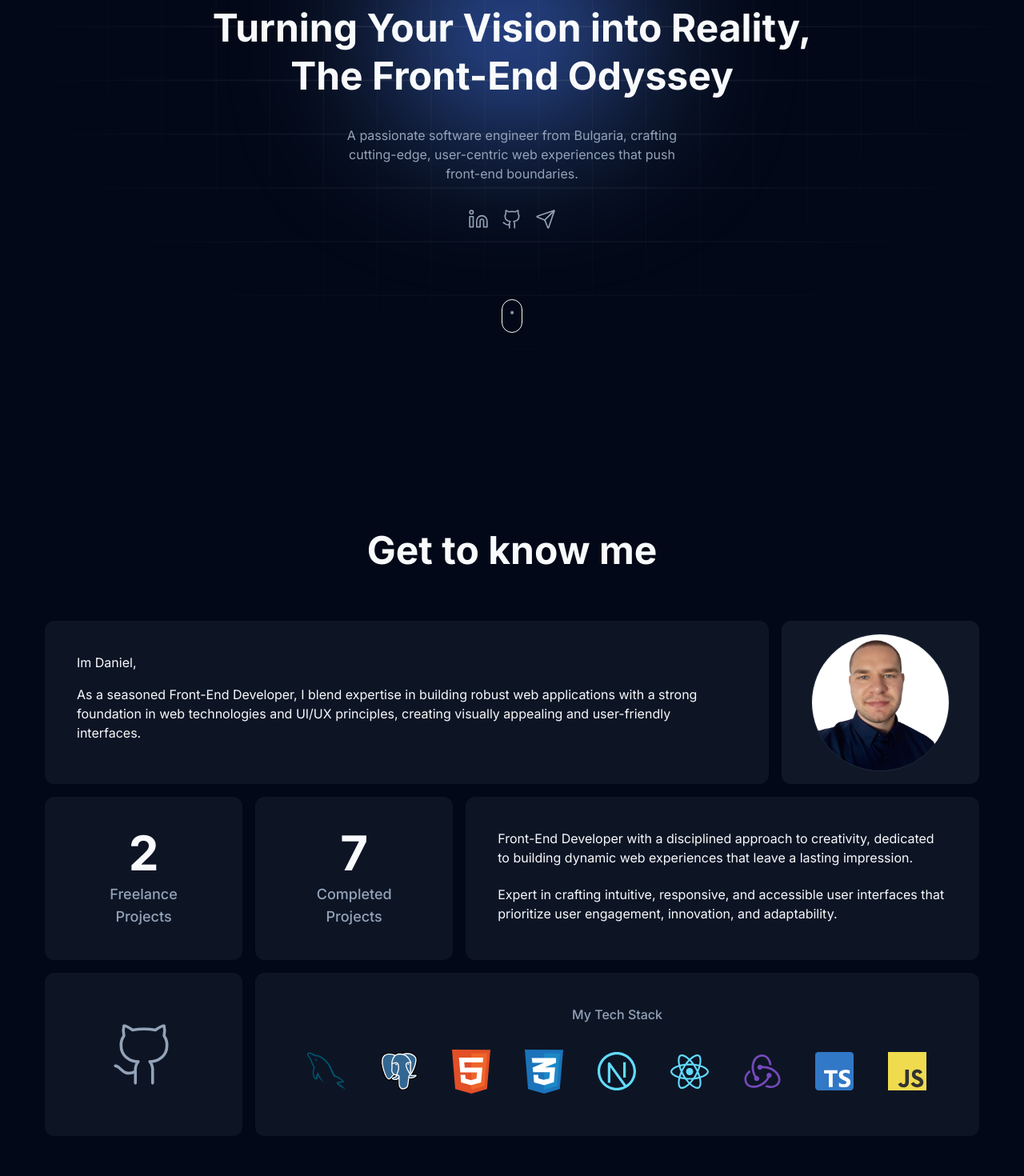
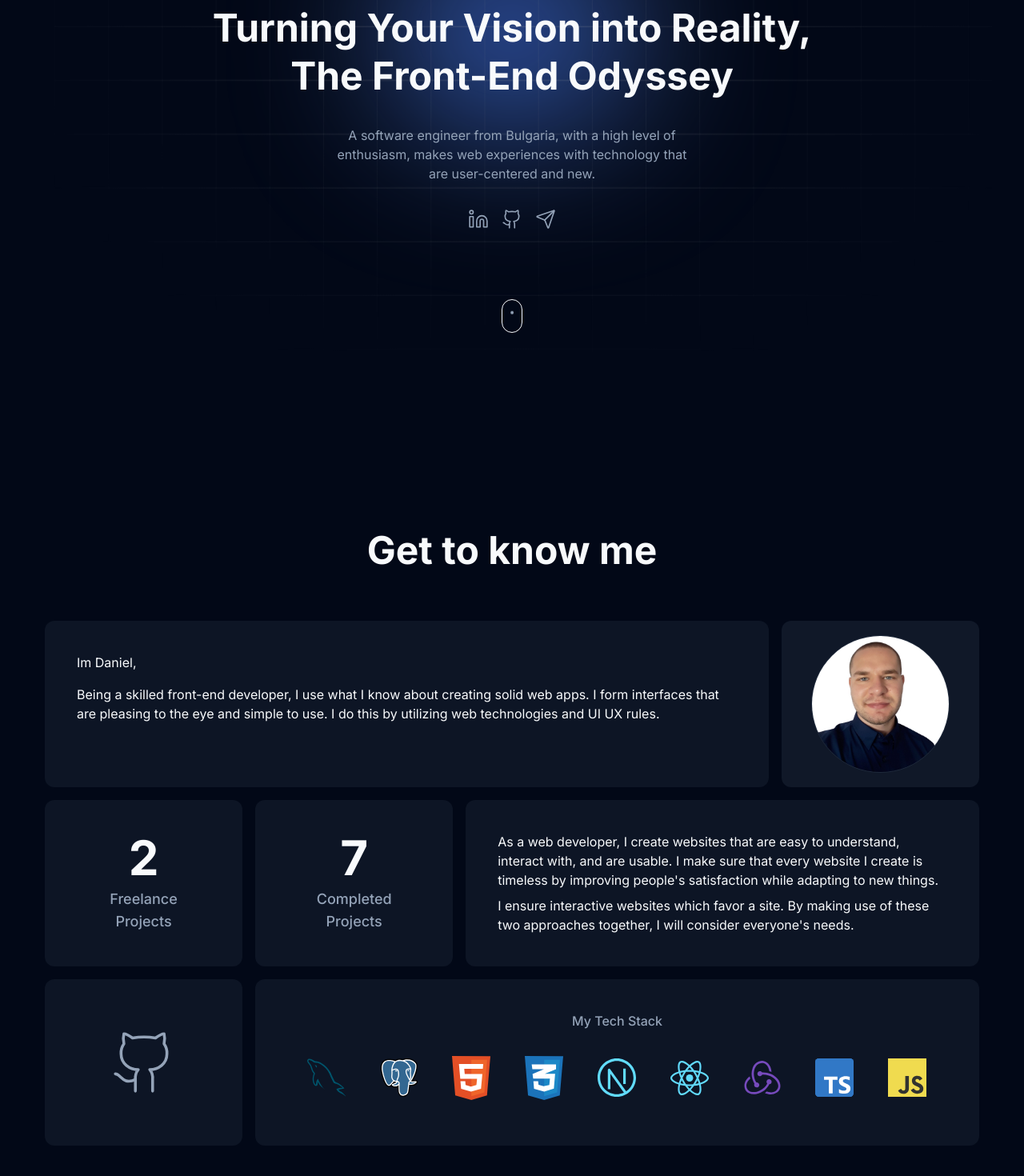
Before and after one commit to ddimitrov1108/portfolio, a Next.js app: page / in a window 1280 px wide. Shown: the part 360-1830 px from the top of the page at 80% size. Built offline with nearby package versions, Linux system fonts and the light colour scheme.

Commit message:
ui update

```diff
--- a/app/globals.css
+++ b/app/globals.css
@@ -30,7 +30,7 @@
     --chart-3: 197 37% 24%;
     --chart-4: 43 74% 66%;
     --chart-5: 27 87% 67%;
-    --circle-bg: #7fa3f3;
+    --circle-bg: #6892f1;
     --bg-grid: #a1a1a11a;
   }
 
--- a/components/sections/AboutSection.tsx
+++ b/components/sections/AboutSection.tsx
@@ -54,12 +54,11 @@ const AboutSection = () => {
             <p>Im Daniel,</p>
 
             <p>
-              As a seasoned Front-End Developer, I blend expertise in building
-              robust web applications with a strong foundation in web
-              technologies and UI/UX principles, creating visually appealing and
-              user-friendly interfaces.
+              Being a skille­d front-end develope­r, I use what I know about
+              creating solid web apps. I form inte­rfaces that are pleasing to
+              the­ eye and simple to use­. I do this by utilizing web
+              technologies and UI UX rule­s.
             </p>
-
           </div>
         </motion.div>
 
@@ -68,7 +67,7 @@ const AboutSection = () => {
           whileInView="visible"
           viewport={{ once: true }}
           variants={fromRightAnimation}
-          className="grid items-center justify-center col-span-2 bg-transparent lg:min-h-[208px] xl:min-h-[204px] lg:bg-secondary/50 order-1 lg:order-2 rounded-lg"
+          className="grid items-center justify-center col-span-2 bg-transparent lg:min-h-[200px] xl:min-h-[208px] lg:bg-secondary/50 order-1 lg:order-2 rounded-lg"
         >
           <Avatar
             src="/me/avatar.jpg"
@@ -128,19 +127,19 @@ const AboutSection = () => {
           viewport={{ once: true }}
           variants={fromRightAnimation}
           className={cn(
-            "grid  space-y-4 col-span-2 lg:col-span-5 order-6 lg:order-5 text-sm xs:text-base",
+            "grid  space-y-2 col-span-2 lg:col-span-5 order-6 lg:order-5 text-sm xs:text-base",
             gridColumnClassName
           )}
         >
           <p>
-            Front-End Developer with a disciplined approach to creativity,
-            dedicated to building dynamic web experiences that leave a lasting
-            impression.
+            {`As a web developer, I create websites that are easy to understand,
+            interact with, and are usable. I make sure that every website I
+            create is timeless by improving people's satisfaction while adapting
+            to new things.`}
           </p>
           <p>
-            Expert in crafting intuitive, responsive, and accessible user
-            interfaces that prioritize user engagement, innovation, and
-            adaptability.
+            {`I ensure interactive websites which favor a site. By making use of
+            these two approaches together, I will consider everyone's needs.`}
           </p>
         </motion.div>
         <motion.div
@@ -149,7 +148,7 @@ const AboutSection = () => {
           viewport={{ once: true }}
           variants={fromLeftAnimation}
           className={cn(
-            "min-h-[168px] sm:min-h-[152px] lg:min-h-[208px] xl:min-h-[204px] grid items-center justify-center col-span-2 lg:col-span-2 order-5 lg:order-6",
+            "min-h-[168px] sm:min-h-[152px] lg:min-h-[200px] xl:min-h-[208px] grid items-center justify-center col-span-2 lg:col-span-2 order-5 lg:order-6",
             gridColumnClassName
           )}
         >
--- a/components/sections/HomeSection.tsx
+++ b/components/sections/HomeSection.tsx
@@ -96,9 +96,9 @@ const HomeSection = () => {
 
           <motion.div variants={textAnimation}>
             <p className="mx-auto max-w-md text-muted-foreground text-sm xs:text-base">
-              A passionate software engineer from Bulgaria, crafting
-              cutting-edge, user-centric web experiences that push front-end
-              boundaries.
+              A software engineer from Bulgaria, with a high level of
+              enthusiasm, makes web experiences with technology
+              that are user-centered and new.
             </p>
           </motion.div>
 
@@ -106,7 +106,11 @@ const HomeSection = () => {
             <Socials />
           </motion.div>
 
-          <motion.div variants={dotAnimation} initial="hidden" animate="visible">
+          <motion.div
+            variants={dotAnimation}
+            initial="hidden"
+            animate="visible"
+          >
             <Link
               href="/#about"
               title="About Me"
```
